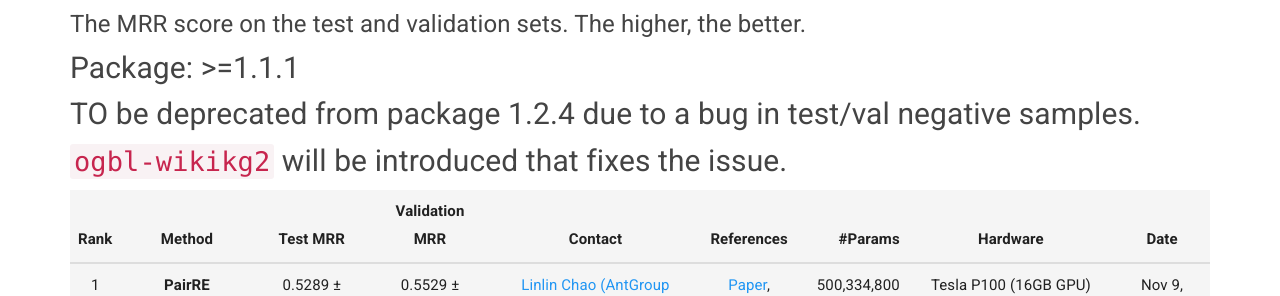
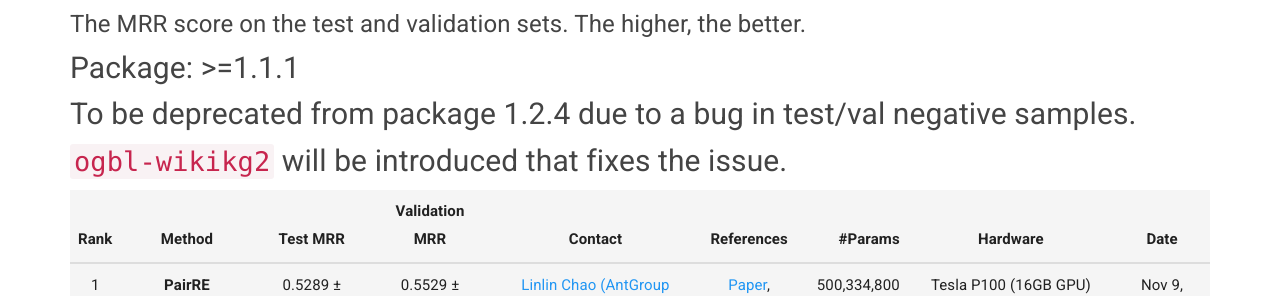
Before and after one commit to snap-stanford/ogb-web, a Jekyll site: the page built from _docs/leaderboard/leader_linkprop.md, in a window 1280 px wide and 900 px high, scrolled down 4262 px. Shown: the part 164-460 px from the top of the window. Built offline with Jekyll 4.4.1, drawn with Linux system fonts in a browser that asks for light colours.

Commit message:
updateleaderboard

```diff
--- a/_docs/leaderboard/leader_linkprop.md
+++ b/_docs/leaderboard/leader_linkprop.md
@@ -123,7 +123,7 @@ The **bold** method name indicates that the implementation is **official** (by t
 ##### The MRR score on the test and validation sets. The higher, the better.
 
 #### Package: >=1.1.1
-#### TO be deprecated from package 1.2.4 due to a bug in test/val negative samples.
+#### To be deprecated from package 1.2.4 due to a bug in test/val negative samples.
 #### `ogbl-wikikg2` will be introduced that fixes the issue.
 
 | Rank  | Method | Test MRR | Validation MRR | Contact | References | #Params | Hardware | Date
```
Also changed, not shown: _docs/leaderboard/_leader_linkprop_scaf.md (+1 -1 lines).
